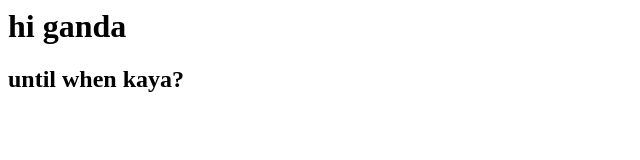
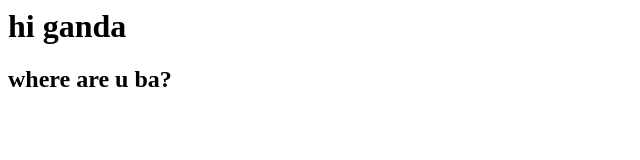
Before and after one commit to isashie/myfirst-website, a plain HTML site: page index.html in a window 1280 px wide. Shown: the full height of the page, 0-640 px from the left. Drawn offline with Linux system fonts and the light colour scheme.

Commit message:
Update index.html

```diff
--- a/index.html
+++ b/index.html
@@ -6,6 +6,6 @@
 </head>
 <body>
     <h1>hi ganda</h1>
-    <h2>until when kaya?</h2>
+    <h2>where are u ba?</h2>
 </body>
 </html>
```
